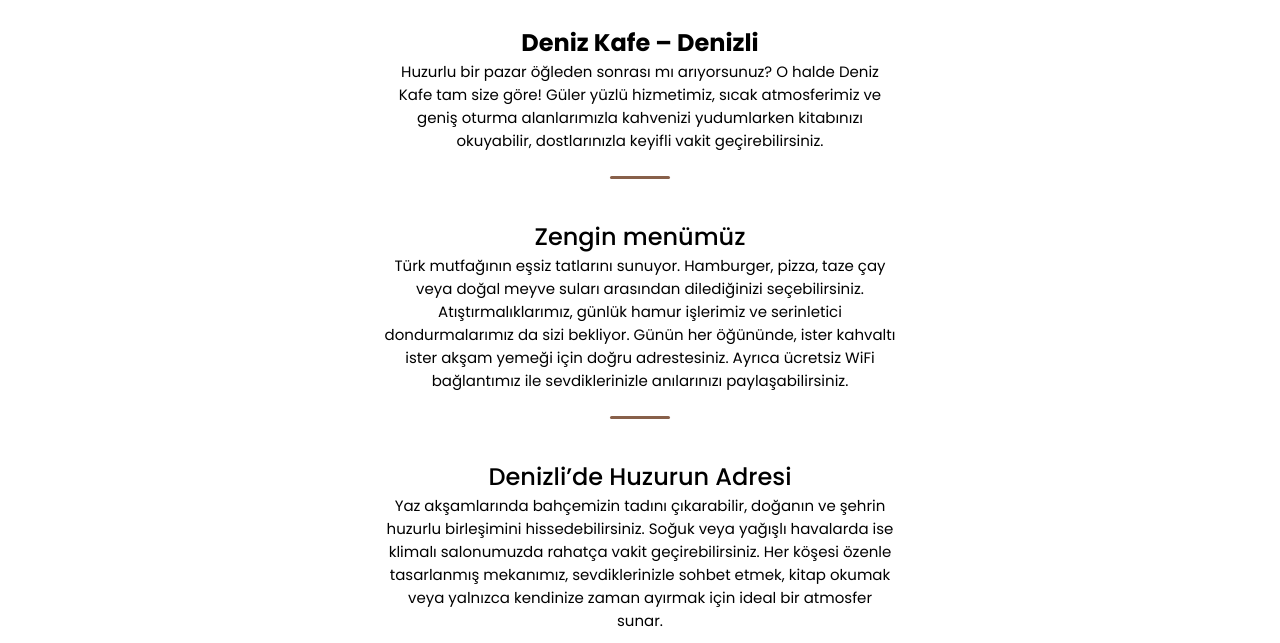
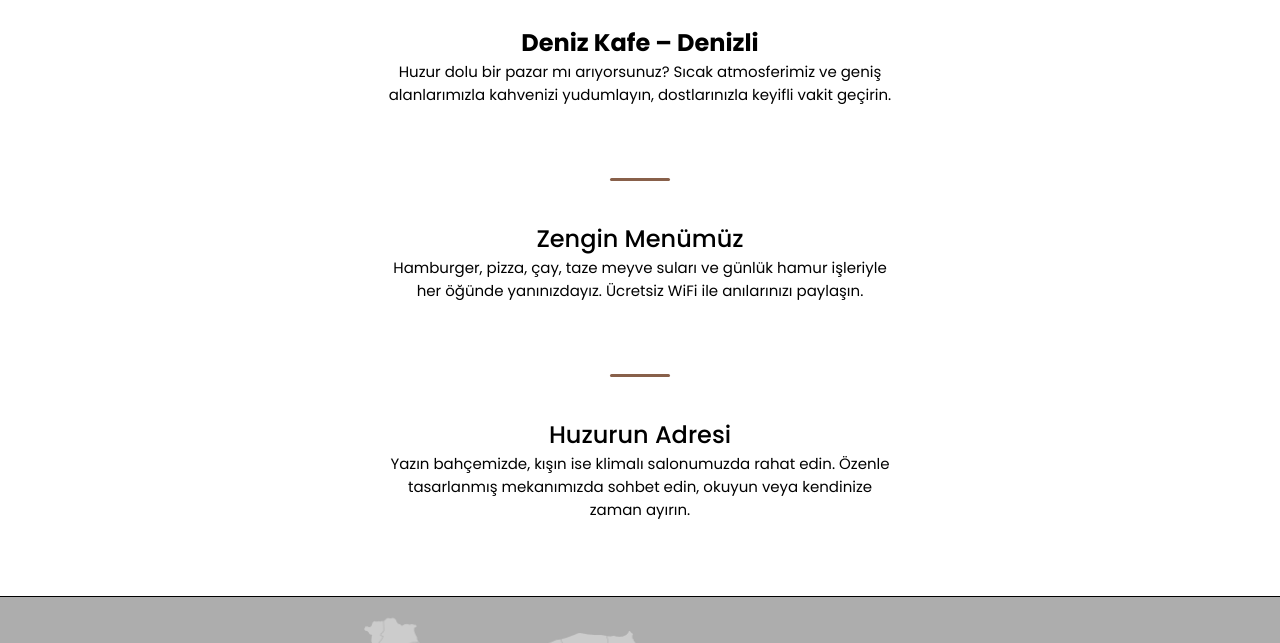
Before and after one commit to Queriiw/site3.github.io, a plain HTML site: page index.html in a window 1280 px wide. Shown: the part 802-1445 px from the top of the page. Drawn offline with Linux system fonts and the light colour scheme; a web font is replaced by a local one.

Commit message:
Add files via upload

```diff
--- a/index.html
+++ b/index.html
@@ -34,16 +34,19 @@
     </header>
 
     <section class="info">
-        <div class="info-content">
-            <h3 class="info-title">Deniz Kafe – Denizli</h3>
-            <p>Huzurlu bir pazar öğleden sonrası mı arıyorsunuz? O halde Deniz Kafe tam size göre! Güler yüzlü hizmetimiz, sıcak atmosferimiz ve geniş oturma alanlarımızla kahvenizi yudumlarken kitabınızı okuyabilir, dostlarınızla keyifli vakit geçirebilirsiniz.</p>
-            <div class="line"></div>
-            <h3 class="info-desc1">Zengin menümüz</h3>
-            <p>Türk mutfağının eşsiz tatlarını sunuyor. Hamburger, pizza, taze çay veya doğal meyve suları arasından dilediğinizi seçebilirsiniz. Atıştırmalıklarımız, günlük hamur işlerimiz ve serinletici dondurmalarımız da sizi bekliyor. Günün her öğününde, ister kahvaltı ister akşam yemeği için doğru adrestesiniz. Ayrıca ücretsiz WiFi bağlantımız ile sevdiklerinizle anılarınızı paylaşabilirsiniz.</p>
-            <div class="line"></div>
-            <h3 class="info-desc1">Denizli’de Huzurun Adresi</h3>
-            <p> Yaz akşamlarında bahçemizin tadını çıkarabilir, doğanın ve şehrin huzurlu birleşimini hissedebilirsiniz. Soğuk veya yağışlı havalarda ise klimalı salonumuzda rahatça vakit geçirebilirsiniz. Her köşesi özenle tasarlanmış mekanımız, sevdiklerinizle sohbet etmek, kitap okumak veya yalnızca kendinize zaman ayırmak için ideal bir atmosfer sunar.</p>
-        </div>
+<div class="info-content">
+    <h3 class="info-title">Deniz Kafe – Denizli</h3>
+    <p>Huzur dolu bir pazar mı arıyorsunuz? Sıcak atmosferimiz ve geniş alanlarımızla kahvenizi yudumlayın, dostlarınızla keyifli vakit geçirin.</p>
+    <div class="line"></div>
+
+    <h3 class="info-desc1">Zengin Menümüz</h3>
+    <p>Hamburger, pizza, çay, taze meyve suları ve günlük hamur işleriyle her öğünde yanınızdayız. Ücretsiz WiFi ile anılarınızı paylaşın.</p>
+    <div class="line"></div>
+
+    <h3 class="info-desc1">Huzurun Adresi</h3>
+    <p>Yazın bahçemizde, kışın ise klimalı salonumuzda rahat edin. Özenle tasarlanmış mekanımızda sohbet edin, okuyun veya kendinize zaman ayırın.</p>
+</div>
+
     </section>
 
     <section class="map">
--- a/style.css
+++ b/style.css
@@ -108,12 +108,14 @@ header p{
 
 
 .info{
+    display: flex;
+    align-items: center;
     margin: 0 auto;
     width: 40%;
     background-color: #ffffff;
     padding: 3.4vh;
     border-radius: 8px;
-    min-height: 45vh;
+    min-height: 55vh;
 }
 
 .line {
@@ -152,6 +154,7 @@ header p{
     font-weight: 400;
     color: #000000;
     text-align: center;
+    margin-bottom: 3rem;
 }
 
 .hamburger {
@@ -316,11 +319,12 @@ footer {
 }
 
 .footer-container {
-  max-width: 1200px;
+  max-width: 1100px;
   margin: 0 auto;
   display: grid;
   grid-template-columns: repeat(auto-fit, minmax(250px, 1fr));
   gap: 2rem;
+  text-align: center;
 }
 
 .footer-section h3 {
@@ -356,9 +360,13 @@ footer {
   color: #fff;
 }
 
+.social-icons {
+  margin-top: 0.5rem;
+}
+
 .social-icons a {
   display: inline-block;
-  margin-right: 0.8rem;
+  margin: 0 0.5rem;
   font-size: 1.2rem;
   color: #bbb;
   transition: 0.3s;
@@ -376,6 +384,7 @@ footer {
   font-size: 0.9rem;
   color: #aaa;
 }
+
 
 
 @media (max-width: 600px) {
```
